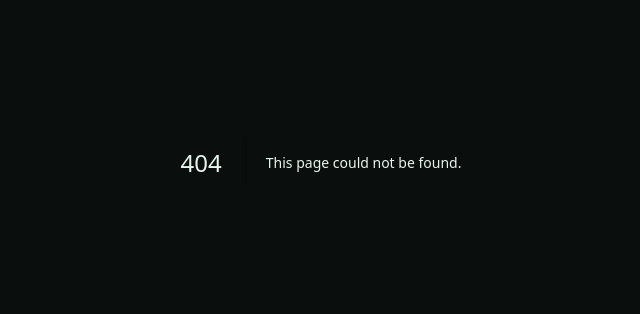
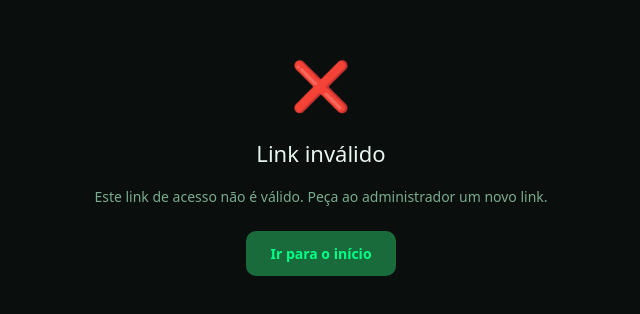
Before and after one commit to Cissaeneykloster/bolao-familia-pk, a Next.js app: page /entrar/1 in a window 1280 px wide. Before the commit this address had no page. Shown: the part 238-552 px from the top of the page, without its empty margins (319-959 px from the left). Built offline with nearby package versions, Linux system fonts and the light colour scheme.

Commit message:
fix: rota /entrar/[grupoId] + link corrigido

```diff
--- /dev/null
+++ b/app/entrar/[grupoId]/page.tsx
@@ -0,0 +1,78 @@
+"use client";
+
+import { useEffect } from "react";
+import { useParams, useRouter } from "next/navigation";
+import { useBolao } from "@/lib/store";
+import { ADMINS } from "@/lib/mock-data";
+
+export default function EntrarPage() {
+  const params = useParams();
+  const router = useRouter();
+  const { setCurrentGrupo } = useBolao();
+
+  const grupoId = params.grupoId as string;
+  const grupo = ADMINS.find((a) => a.id === grupoId);
+
+  useEffect(() => {
+    if (grupo) {
+      setCurrentGrupo(grupo.id);
+      // Pequena pausa para garantir que o estado foi salvo
+      const t = setTimeout(() => router.push("/"), 1200);
+      return () => clearTimeout(t);
+    }
+  }, [grupo, setCurrentGrupo, router]);
+
+  if (!grupo) {
+    return (
+      <div style={{
+        minHeight: "100vh", display: "flex", flexDirection: "column",
+        alignItems: "center", justifyContent: "center",
+        background: "#0a0f0d", color: "#e8f5ee", gap: 16, padding: 24,
+        fontFamily: "system-ui, sans-serif",
+      }}>
+        <span style={{ fontSize: 48 }}>❌</span>
+        <h2 style={{ fontSize: 22, margin: 0 }}>Link inválido</h2>
+        <p style={{ fontSize: 14, color: "#7aab8e", textAlign: "center" }}>
+          Este link de acesso não é válido. Peça ao administrador um novo link.
+        </p>
+        <button
+          onClick={() => router.push("/")}
+          style={{
+            marginTop: 8, padding: "12px 24px", borderRadius: 10,
+            background: "#1a6b3c", color: "#00ff87",
+            border: "none", cursor: "pointer", fontSize: 14, fontWeight: 700,
+          }}
+        >
+          Ir para o início
+        </button>
+      </div>
+    );
+  }
+
+  return (
+    <div style={{
+      minHeight: "100vh", display: "flex", flexDirection: "column",
+      alignItems: "center", justifyContent: "center",
+      background: "#0a0f0d", color: "#e8f5ee", gap: 20, padding: 24,
+      fontFamily: "system-ui, sans-serif",
+    }}>
+      <span style={{ fontSize: 64 }}>{grupo.emoji}</span>
+      <h2 style={{ fontSize: 28, margin: 0, color: "#00ff87", letterSpacing: 1 }}>
+        {grupo.nomeGrupo}
+      </h2>
+      <p style={{ fontSize: 15, color: "#7aab8e", margin: 0 }}>
+        Entrando no bolão...
+      </p>
+
+      {/* Spinner */}
+      <div style={{
+        width: 40, height: 40, borderRadius: "50%",
+        border: "3px solid #1f3328",
+        borderTop: "3px solid #00ff87",
+        animation: "spin 0.8s linear infinite",
+      }} />
+
+      <style>{`@keyframes spin { to { transform: rotate(360deg); } }`}</style>
+    </div>
+  );
+}
--- a/components/admin/AdminPanel.tsx
+++ b/components/admin/AdminPanel.tsx
@@ -225,13 +225,16 @@ function TabParticipantes() {
   const handleAdd = () => {
     if (!form.nome || !form.apelido || !adminGrupoId) return;
     const p = addParticipante({ ...form, grupoId: adminGrupoId });
-    const link = `${typeof window !== "undefined" ? window.location.origin : "http://localhost:3000"}/entrar/${p.token}`;
+    // Link usa o grupoId (funciona sem Supabase; com Supabase usará token)
+    const origin = typeof window !== "undefined" ? window.location.origin : "https://bolao-familia-pk.vercel.app";
+    const link = `${origin}/entrar/${adminGrupoId}`;
     setNovoLink({ nome: p.nome, link });
     setForm({ nome: "", apelido: "", email: "", telefone: "" });
   };
 
-  const copyLink = (token: string, id: string) => {
-    const link = `${window.location.origin}/entrar/${token}`;
+  const copyLink = (_token: string, id: string) => {
+    const origin = window.location.origin;
+    const link = `${origin}/entrar/${adminGrupoId}`;
     navigator.clipboard.writeText(link);
     setCopiedId(id);
     setTimeout(() => setCopiedId(null), 2000);
```
Also changed, not shown: 2 other files (tests, documents, lock files or other folders).
